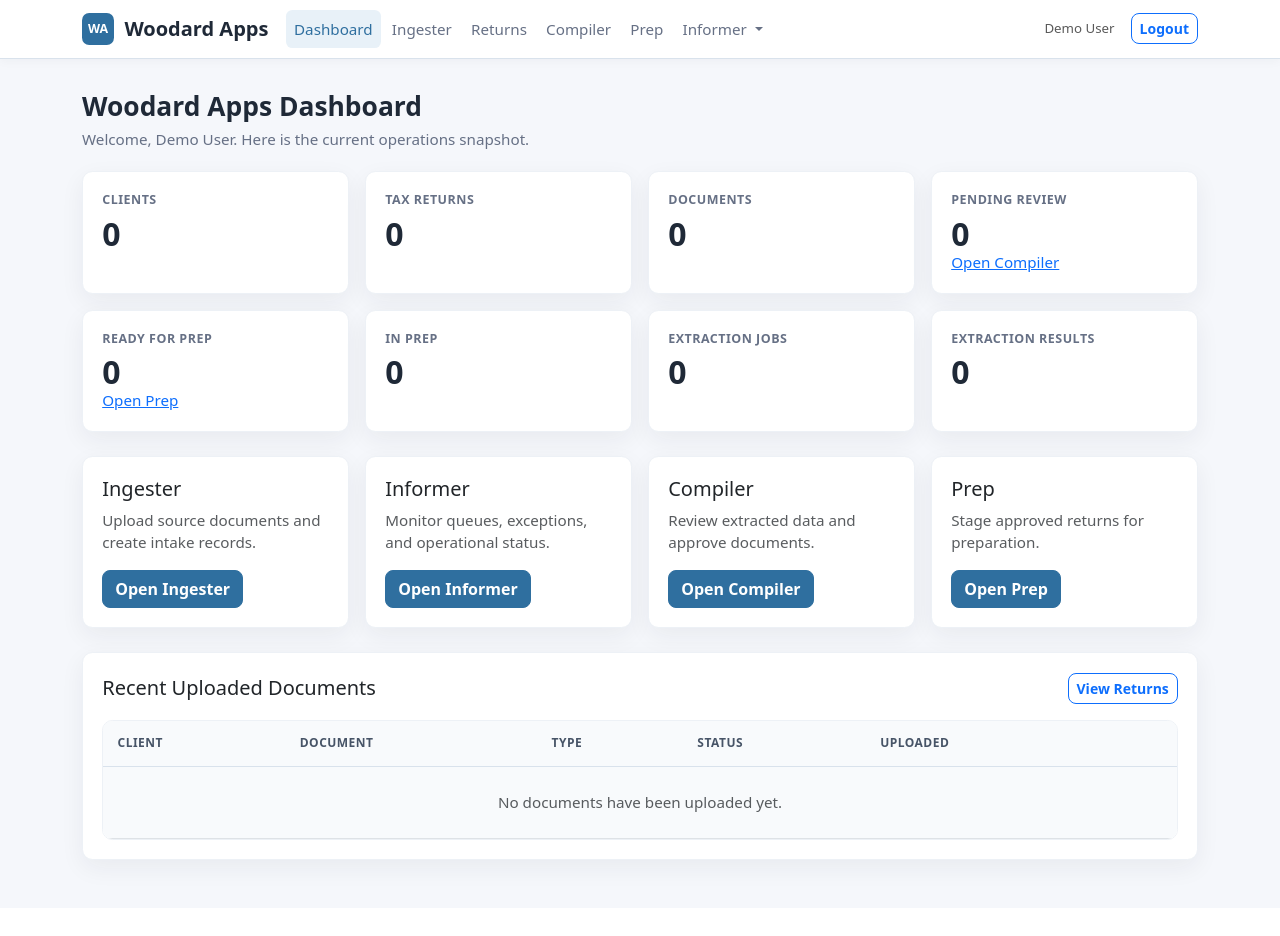
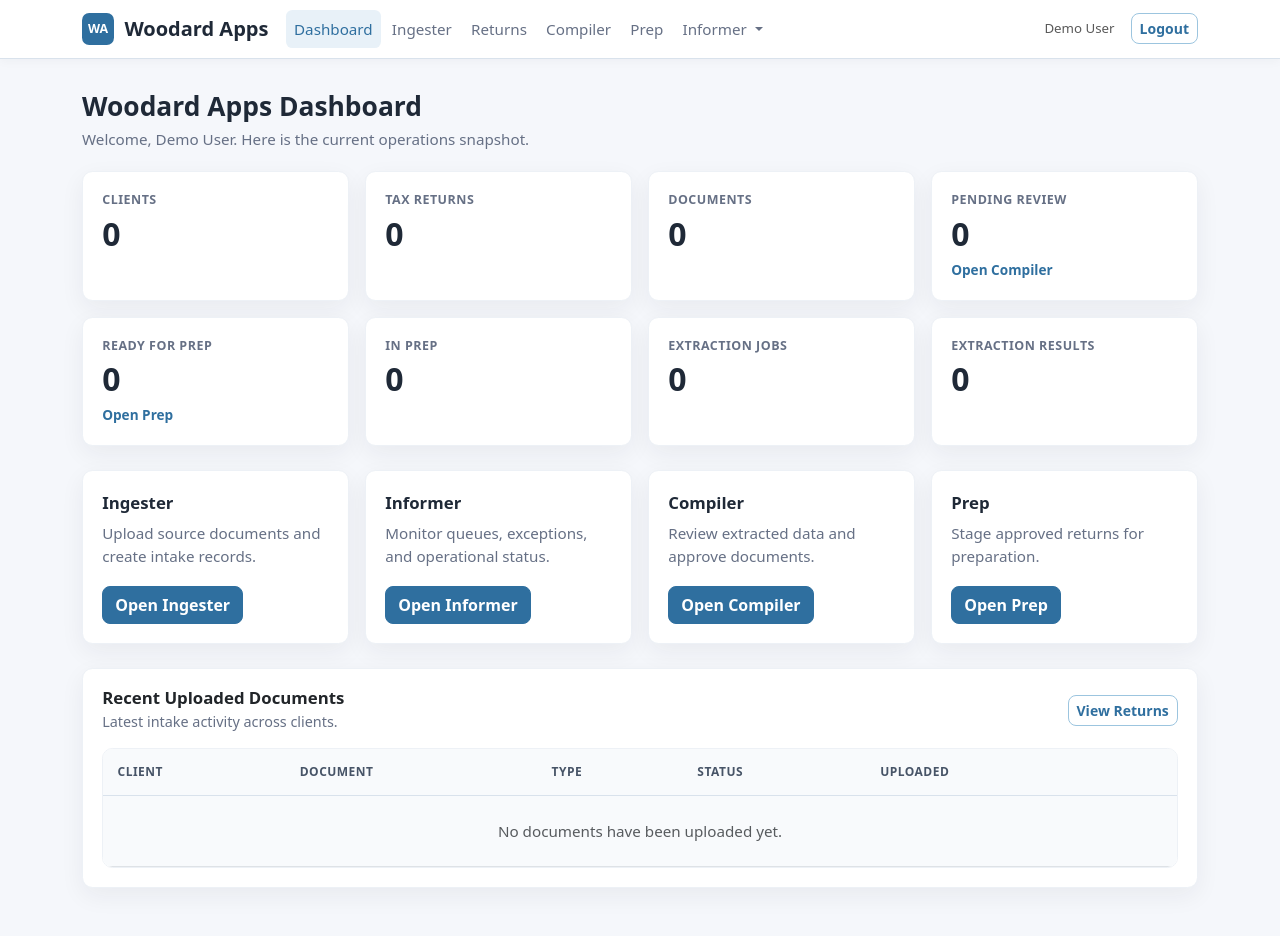
Before and after one commit to mrdavidwoodard/woodard-apps, a Flask app: page /dashboard in a window 1280 px wide. Before the commit the page ends 878 px from the top, so only its background shows below. Run offline with Flask 3, Linux system fonts and the light colour scheme; a user stored in the database is signed in; data that the repository does not hold is empty.

Commit message:
hybrid polish of the ui

```diff
--- a/app/static/css/styles.css
+++ b/app/static/css/styles.css
@@ -7,7 +7,11 @@
   --wa-muted: #667085;
   --wa-blue: #2f6f9f;
   --wa-blue-soft: #e8f1f8;
+  --wa-green: #067647;
+  --wa-amber: #b54708;
+  --wa-red: #b42318;
   --wa-shadow: 0 8px 24px rgba(31, 41, 55, 0.06);
+  --wa-shadow-hover: 0 12px 32px rgba(31, 41, 55, 0.10);
 }
 
 body {
@@ -126,6 +138,43 @@ body {
   font-weight: 700;
   line-height: 1.1;
   margin-top: 0.35rem;
+}
+
+.summary-card .stretched-link {
+  color: var(--wa-blue);
+  display: inline-block;
+  font-size: 0.85rem;
+  font-weight: 700;
+  margin-top: 0.55rem;
+  text-decoration: none;
+}
+
+.module-card {
+  transition: box-shadow 0.15s ease, transform 0.15s ease;
+}
+
+.module-card-title {
+  color: var(--wa-text);
+  font-size: 1.05rem;
+  font-weight: 700;
+  margin-bottom: 0.4rem;
+}
+
+.module-card p {
+  color: var(--wa-muted);
+  min-height: 3rem;
+}
+
+.section-title h2 {
+  font-size: 1.05rem;
+  font-weight: 700;
+  margin: 0;
+}
+
+.section-title p {
+  color: var(--wa-muted);
+  font-size: 0.9rem;
+  margin: 0.15rem 0 0;
 }
 
 .table {
@@ -180,6 +249,17 @@ body {
 .btn-primary:focus {
   background: #285f87;
   border-color: #285f87;
+}
+
+.btn-outline-primary {
+  border-color: #9cc5df;
+  color: var(--wa-blue);
+}
+
+.btn-outline-primary:hover,
+.btn-outline-primary:focus {
+  background: var(--wa-blue);
+  border-color: var(--wa-blue);
 }
 
 .flash-stack {
--- a/app/templates/_components.html
+++ b/app/templates/_components.html
@@ -14,7 +14,15 @@
 
 {% macro status_badge(status) %}
   {% set value = status or "unknown" %}
-  {% set label = value.replace("_", " ").title() %}
+  {% if value == "mock_uploaded" %}
+    {% set label = "Mock Uploaded" %}
+  {% elif value == "review_pending" %}
+    {% set label = "Review Pending" %}
+  {% elif value == "ready_for_prep" %}
+    {% set label = "Ready for Prep" %}
+  {% else %}
+    {% set label = value.replace("_", " ").title() %}
+  {% endif %}
   <span class="badge status-badge status-{{ value }}">{{ label }}</span>
 {% endmacro %}
 
@@ -29,3 +37,22 @@
     </div>
   </div>
 {% endmacro %}
+
+{% macro module_card(title, description, href, cta) %}
+  <div class="card module-card h-100">
+    <div class="card-body">
+      <div class="module-card-title">{{ title }}</div>
+      <p>{{ description }}</p>
+      <a class="btn btn-primary" href="{{ href }}">{{ cta }}</a>
+    </div>
+  </div>
+{% endmacro %}
+
+{% macro section_title(title, subtitle=None) %}
+  <div class="section-title">
+    <h2>{{ title }}</h2>
+    {% if subtitle %}
+      <p>{{ subtitle }}</p>
+    {% endif %}
+  </div>
+{% endmacro %}
--- a/app/templates/dashboard.html
+++ b/app/templates/dashboard.html
@@ -18,48 +18,16 @@
 </div>
 
 <div class="row g-3 mb-4">
-  <div class="col-12 col-md-6 col-xl-3">
-    <div class="card h-100">
-      <div class="card-body">
-        <h2 class="h5">Ingester</h2>
-        <p class="text-muted">Upload source documents and create intake records.</p>
-        <a class="btn btn-primary" href="{{ url_for('ingester.upload') }}">Open Ingester</a>
-      </div>
-    </div>
-  </div>
-  <div class="col-12 col-md-6 col-xl-3">
-    <div class="card h-100">
-      <div class="card-body">
-        <h2 class="h5">Informer</h2>
-        <p class="text-muted">Monitor queues, exceptions, and operational status.</p>
-        <a class="btn btn-primary" href="{{ url_for('informer.overview') }}">Open Informer</a>
-      </div>
-    </div>
-  </div>
-  <div class="col-12 col-md-6 col-xl-3">
-    <div class="card h-100">
-      <div class="card-body">
-        <h2 class="h5">Compiler</h2>
-        <p class="text-muted">Review extracted data and approve documents.</p>
-        <a class="btn btn-primary" href="{{ url_for('compiler.queue') }}">Open Compiler</a>
-      </div>
-    </div>
-  </div>
-  <div class="col-12 col-md-6 col-xl-3">
-    <div class="card h-100">
-      <div class="card-body">
-        <h2 class="h5">Prep</h2>
-        <p class="text-muted">Stage approved returns for preparation.</p>
-        <a class="btn btn-primary" href="{{ url_for('prep.queue') }}">Open Prep</a>
-      </div>
-    </div>
-  </div>
+  <div class="col-12 col-md-6 col-xl-3">{{ ui.module_card("Ingester", "Upload source documents and create intake records.", url_for('ingester.upload'), "Open Ingester") }}</div>
+  <div class="col-12 col-md-6 col-xl-3">{{ ui.module_card("Informer", "Monitor queues, exceptions, and operational status.", url_for('informer.overview'), "Open Informer") }}</div>
+  <div class="col-12 col-md-6 col-xl-3">{{ ui.module_card("Compiler", "Review extracted data and approve documents.", url_for('compiler.queue'), "Open Compiler") }}</div>
+  <div class="col-12 col-md-6 col-xl-3">{{ ui.module_card("Prep", "Stage approved returns for preparation.", url_for('prep.queue'), "Open Prep") }}</div>
 </div>
 
 <div class="card">
   <div class="card-body">
     <div class="d-flex justify-content-between align-items-center mb-3">
-      <h2 class="h5 mb-0">Recent Uploaded Documents</h2>
+      {{ ui.section_title("Recent Uploaded Documents", "Latest intake activity across clients.") }}
       <a class="btn btn-sm btn-outline-primary" href="{{ url_for('returns.returns_index') }}">View Returns</a>
     </div>
     <div class="table-responsive">
```
Also changed, not shown: other parts of app/static/css/styles.css (+38 -0 lines).
